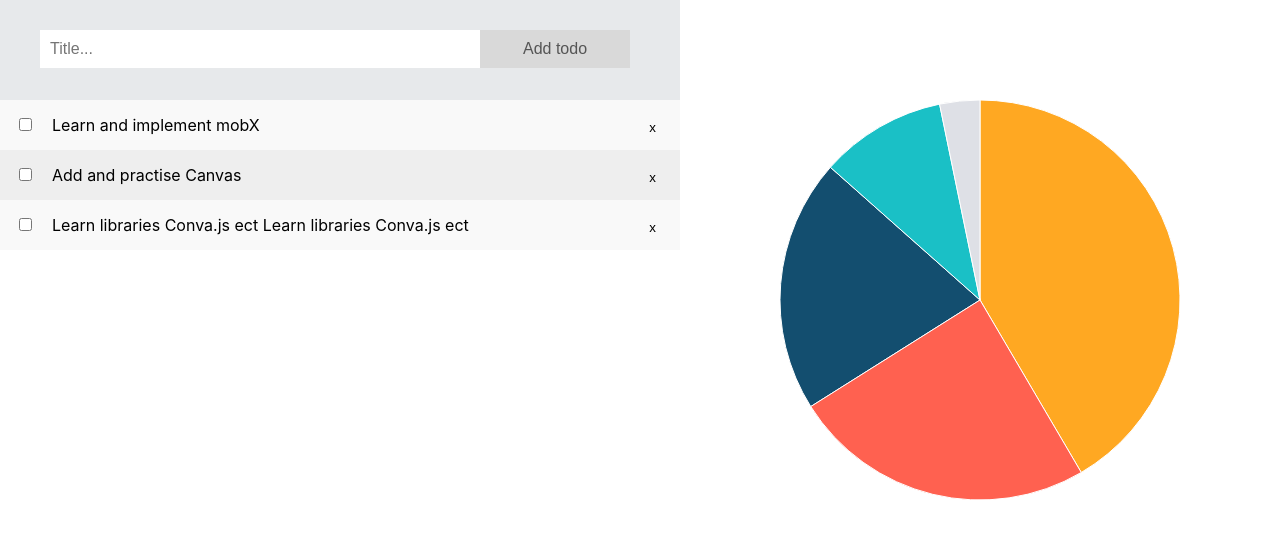
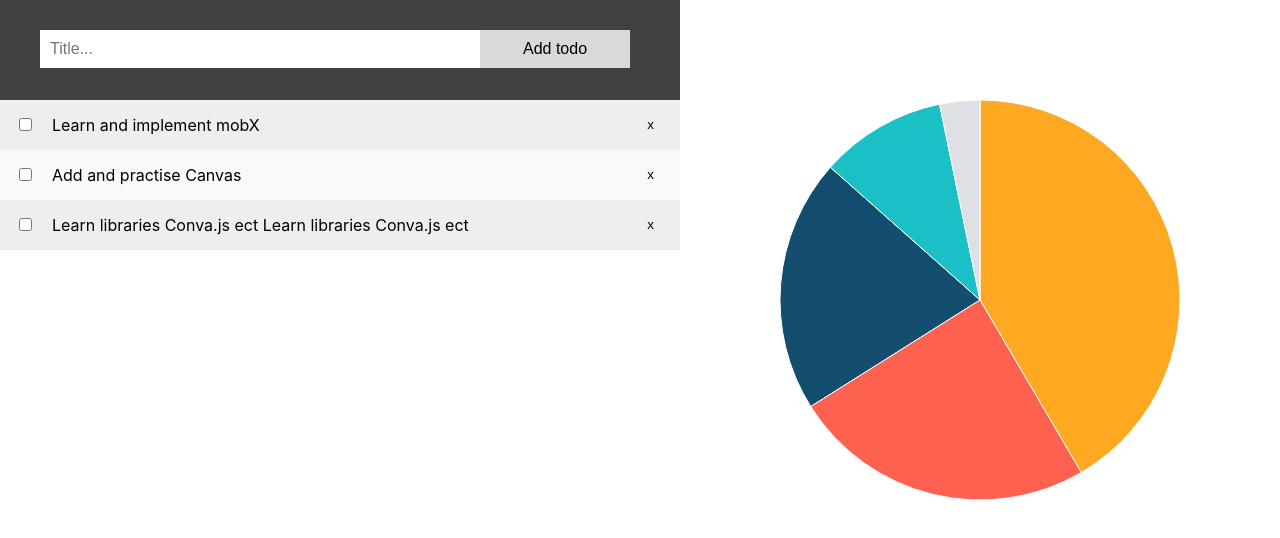
Before and after one commit to iq-developer/mobx, a React (Create React App) app: page / in a window 1280 px wide. Shown: the top 538 px of the page. Built offline with nearby package versions, Linux system fonts and the light colour scheme.

Commit message:
feat: TodoHeader implement

```diff
--- a/src/App.css
+++ b/src/App.css
@@ -12,14 +12,13 @@
 }
 
 .header {
-  background-color: #E7E9EB;
+  background-color: #414042;
   padding: 30px 40px;
   color: white;
   text-align: center;
   height: 40px;
 }
 
-/* Style the input */
 input.header-input {
   margin: 0;
   border: none;
@@ -30,12 +29,10 @@ input.header-input {
   font-size: 16px;
 }
 
-/* Style the "Add" button */
 .add-btn {
   padding: 10px;
   width: 25%;
   background: #d9d9d9;
-  color: #555;
   float: left;
   text-align: center;
   font-size: 16px;
@@ -44,12 +41,8 @@ input.header-input {
   border: none;
 }
 
-.addBtn:hover {
+.add-btn:hover {
   background-color: #bbb;
-}
-
-.todos {
-
 }
 
 .todo {
@@ -73,9 +66,9 @@ input.header-input {
   background: none;
   border: none;
   float: right;
-  padding: 10px;
   cursor: pointer;
-  padding: 5px 9px;
+  padding: 5px 11px 8px;
+  margin-top: -3px;
   border-radius: 20px;
 }
 
--- a/src/App.js
+++ b/src/App.js
@@ -1,17 +1,18 @@
 import './App.css';
 import Todo from './components/Todo';
+import TodoHeader from './components/TodoHeader';
 import Pie from './components/Pie';
 
 function App() {
   return (
     <div className="App">
       <div className="center-column">
+        <TodoHeader />
         <Todo />
       </div>
       <div className="right-column">
         <Pie />
       </div>
-
     </div>
   );
 }
--- a/src/components/Todo.js
+++ b/src/components/Todo.js
@@ -4,15 +4,7 @@ import { observer } from 'mobx-react-lite';
 
 const Todo = observer(() => {
   return (
-    <div className='todos'>
-      {/* <button onClick={() => todo.fetchTodos()}>Fetch todo</button> // just to test asyncronic query to backend */}
-      <div className='add-todo'>
-
-      </div>
-      <div class="header">
-        <input className="header-input" placeholder="Title..." />
-        <button className="add-btn">Add todo</button>
-      </div>
+    <>
       {todo.todos.map((item) =>
         <div className="todo" key={item.id}>
           <input type="checkbox" checked={item.completed} onChange={() => todo.toggleTodo(item.id)} />
@@ -20,7 +12,7 @@ const Todo = observer(() => {
           <button className="x" onClick={() => todo.removeTodo(item.id)}>x</button>
         </div>
       )}
-    </div>
+    </>
   );
 })
 
--- /dev/null
+++ b/src/components/TodoHeader.js
@@ -0,0 +1,19 @@
+import '../App.css';
+import todo from '../store/todo';
+import { observer } from 'mobx-react-lite';
+import { useState } from 'react';
+
+const TodoHeader = observer(() => {
+
+  const [inputValue, setInputValue] = useState('');
+
+  return (
+    <div className="header">
+      <input className="header-input" placeholder="Title..." value={inputValue} onChange={event => setInputValue(event.target.value)} />
+      <button className="add-btn" onClick={() => todo.addTodo(inputValue)}>Add todo</button>
+      {/* <button className="add-btn" onClick={() => todo.fetchTodos()}>Fetch todo</button> // just to test asyncronic query to backend */}
+    </div>
+  );
+})
+
+export default TodoHeader;
--- a/src/store/todo.js
+++ b/src/store/todo.js
@@ -10,8 +10,12 @@ class Todo {
     makeAutoObservable(this);
   }
 
-  addTodo(todo) {
-    this.todos.push(todo);
+  addTodo(title) {
+    this.todos.push({
+      id: this.todos.length + 1,
+      title: title,
+      completed: false
+    });
   }
 
   removeTodo(id) {
```
